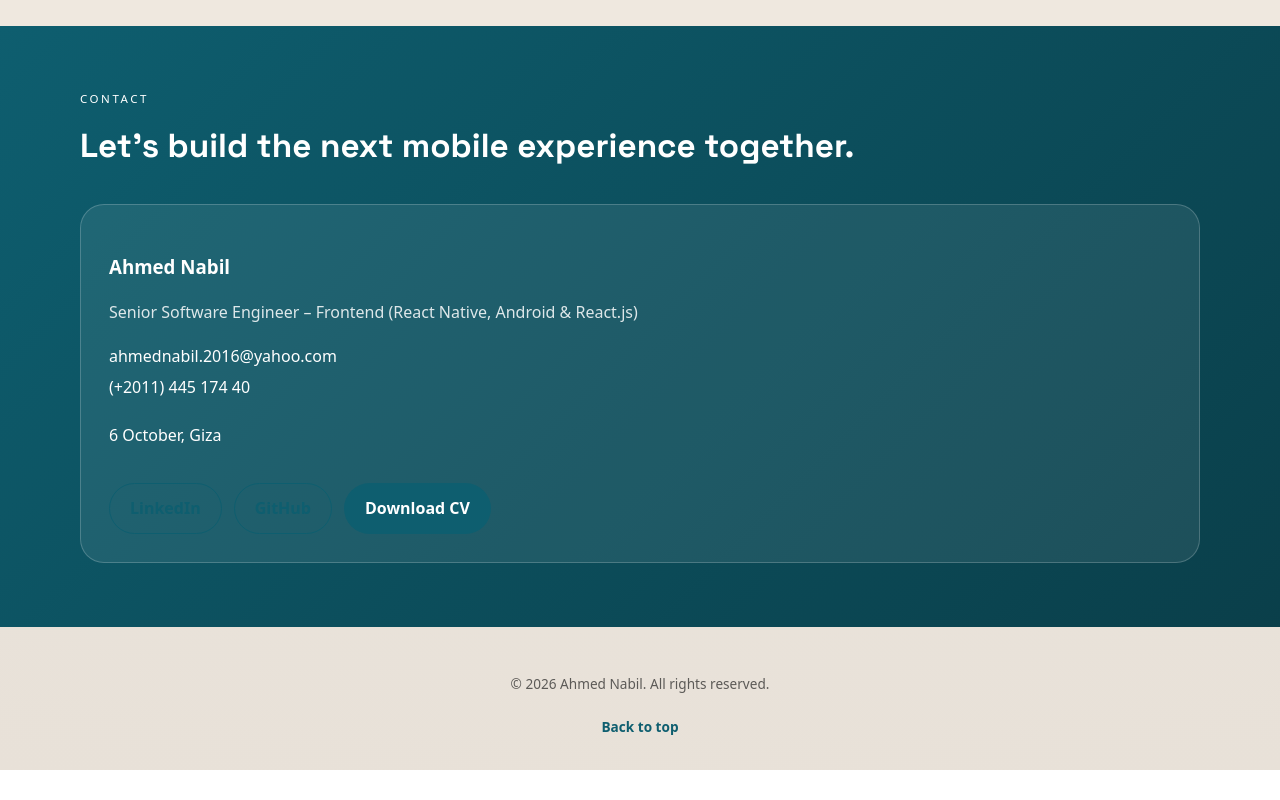
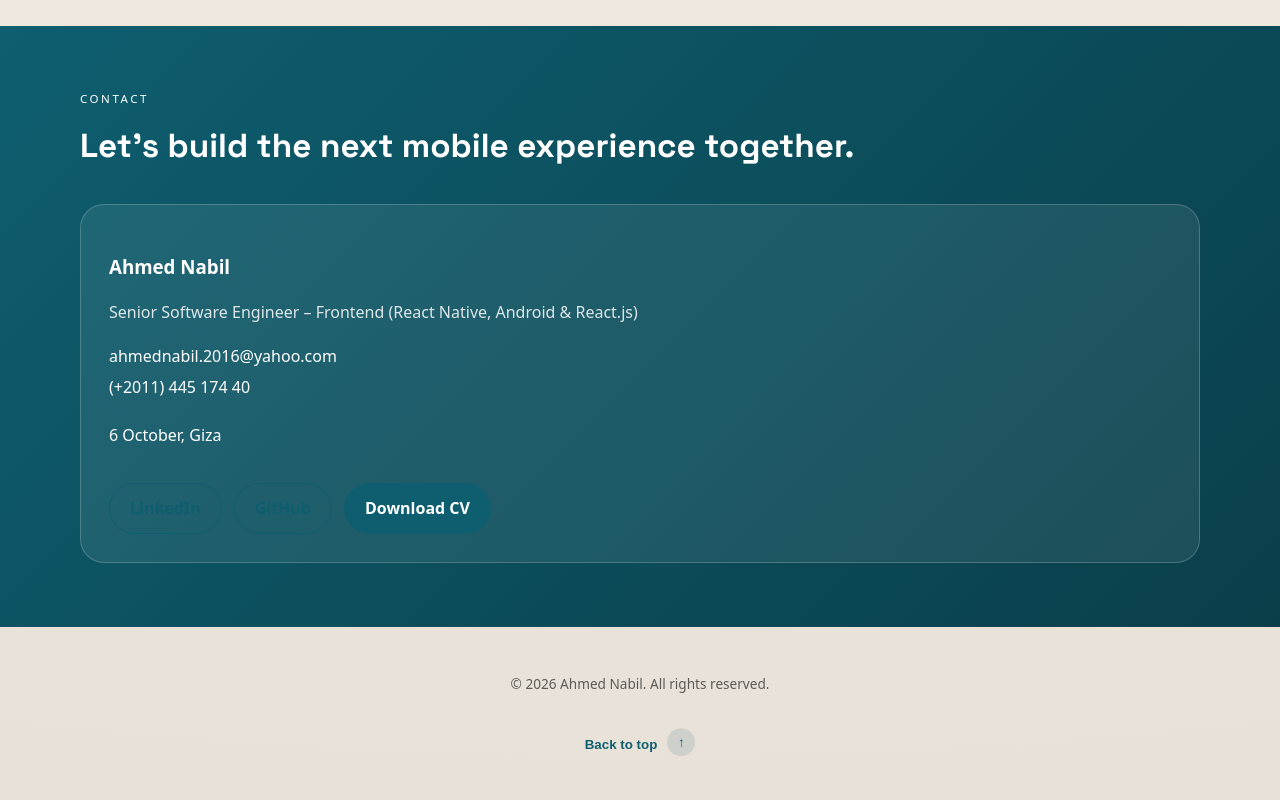
Before and after one commit to ahmednabilkamal/my-portfolio, a React (Vite) app: page / in a window 1280 px wide. Shown: the part 4781-5581 px from the top of the page. Before the commit the page ends 5551 px from the top, so only its background shows below. Built offline with nearby package versions, Linux system fonts and the light colour scheme; a web font is replaced by a local one.

Commit message:
Add animation to Back to top btn

```diff
--- a/src/App.tsx
+++ b/src/App.tsx
@@ -36,6 +36,10 @@ function getProjectAvailability(storeLinks?: { label: string }[]) {
   }
 
   return 'Store links coming soon';
+}
+
+function scrollToTop() {
+  window.scrollTo({ top: 0, behavior: 'smooth' });
 }
 
 export default function App() {
@@ -331,7 +335,23 @@ export default function App() {
 
       <footer className="footer">
         <p>© {new Date().getFullYear()} {portfolio.name}. All rights reserved.</p>
-        <a href="#top">Back to top</a>
+        <motion.button
+          type="button"
+          className="back-to-top"
+          onClick={scrollToTop}
+          whileHover={{ y: -3 }}
+          whileTap={{ scale: 0.98 }}
+        >
+          <span>Back to top</span>
+          <motion.span
+            className="back-to-top-icon"
+            aria-hidden="true"
+            animate={{ y: [0, -4, 0] }}
+            transition={{ duration: 1.4, repeat: Number.POSITIVE_INFINITY, ease: 'easeInOut' }}
+          >
+            ↑
+          </motion.span>
+        </motion.button>
       </footer>
     </div>
   );
--- a/src/styles/global.css
+++ b/src/styles/global.css
@@ -514,11 +514,32 @@ a {
   color: var(--muted);
 }
 
-.footer a {
+.back-to-top {
+  margin-top: 12px;
+  border: 0;
+  background: transparent;
   color: var(--accent);
-  font-weight: 600;
-  display: inline-block;
-  margin-top: 8px;
+  font-weight: 700;
+  display: inline-flex;
+  align-items: center;
+  gap: 10px;
+  cursor: pointer;
+  padding: 10px 14px;
+  border-radius: 999px;
+  transition: background 0.2s ease;
+}
+
+.back-to-top:hover {
+  background: rgba(14, 94, 111, 0.08);
+}
+
+.back-to-top-icon {
+  width: 28px;
+  height: 28px;
+  border-radius: 50%;
+  display: inline-grid;
+  place-items: center;
+  background: rgba(14, 94, 111, 0.12);
 }
 
 @media (max-width: 700px) {
```
